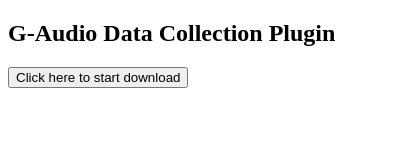
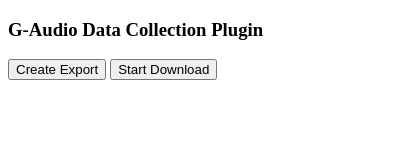
Before and after one commit to abhinav-bohra/G-audio-plugin, a browser extension: page popup.html in a window 400 px wide. Drawn offline with Linux system fonts and the light colour scheme.

Commit message:
Update popup.html

```diff
--- a/popup.html
+++ b/popup.html
@@ -2,11 +2,11 @@
 <html>
 <body>
 
-<h2>G-Audio Data Collection Plugin</h2>
+<h3>G-Audio Data Collection Plugin</h3>
 
-<button>Click here to start download</button>
-
+<button>Create Export</button>
 <script src="popup.js" charset="utf-8"></script>
-
+<button>Start Download</button>
+<script src="popup2.js" charset="utf-8"></script>
 </body>
 </html>
```
